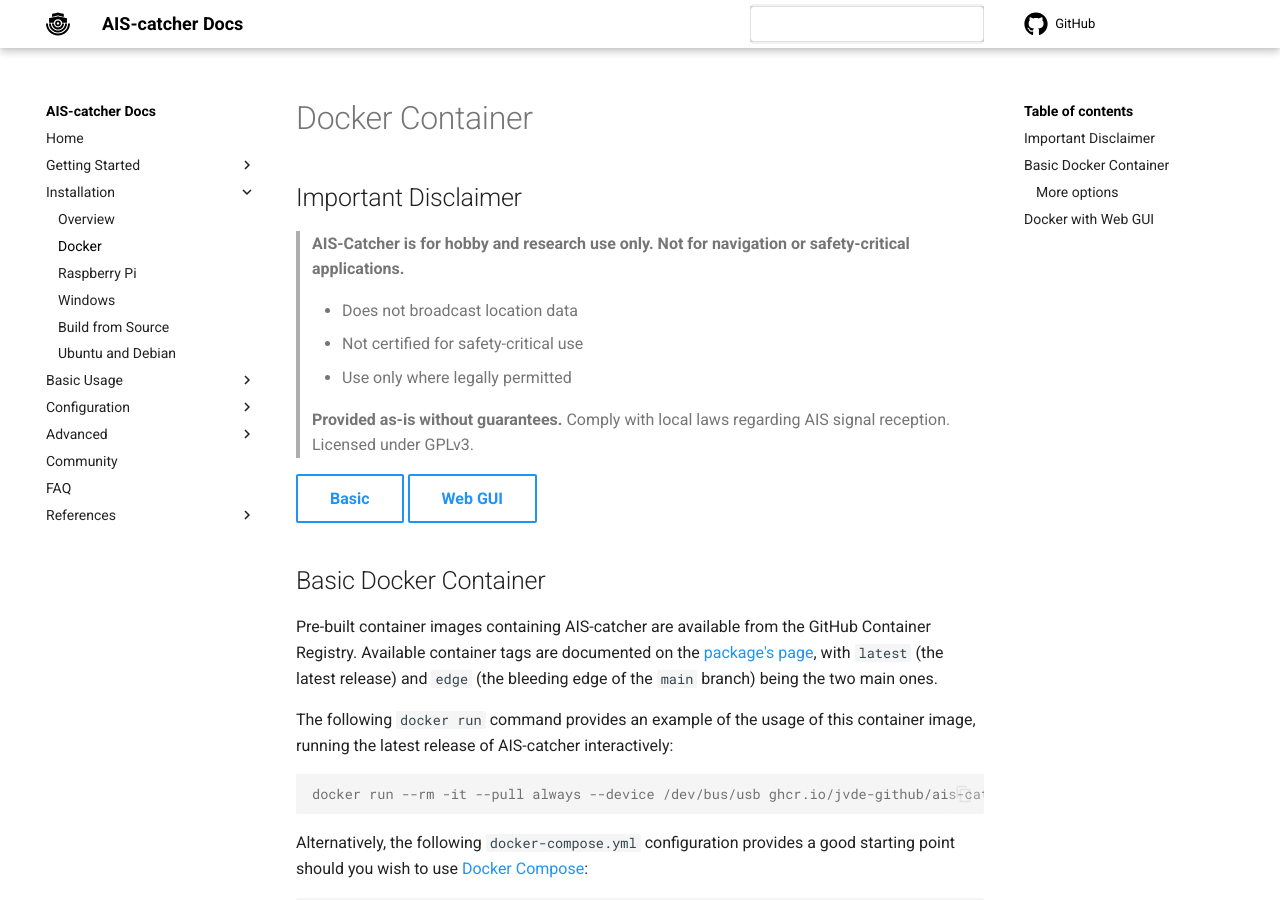
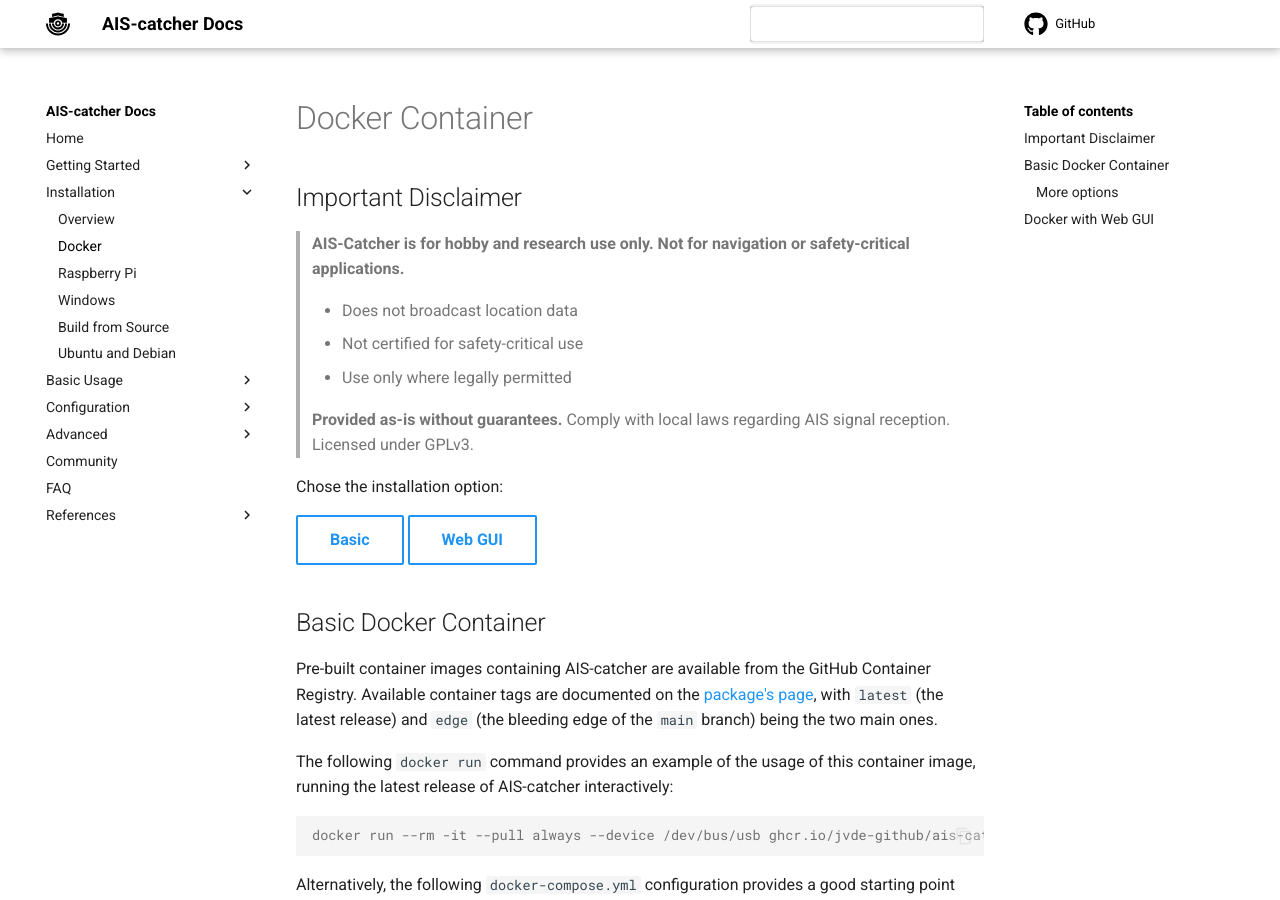
Before and after one commit to jvde-github/AIS-catcher-docs, an MkDocs documentation site: the page built from docs/installation/docker.md, in a window 1280 px wide and 900 px high. Built offline with MkDocs 1.6.1 and Material for MkDocs 9.7.7, drawn with Linux system fonts in a browser that asks for light colours; comment, search, counter and statistics services are not loaded.

Commit message:
Update docker.md

```diff
--- a/docs/installation/docker.md
+++ b/docs/installation/docker.md
@@ -1,6 +1,8 @@
 # Docker Container
 
 --8<-- "docs/disclaimer.md"
+
+Chose the installation option:
 
 [Basic](#basic-docker-container){ .md-button .md-button--secondary }
 [Web GUI](#docker-with-web-gui){ .md-button .md-button--secondary }
```
